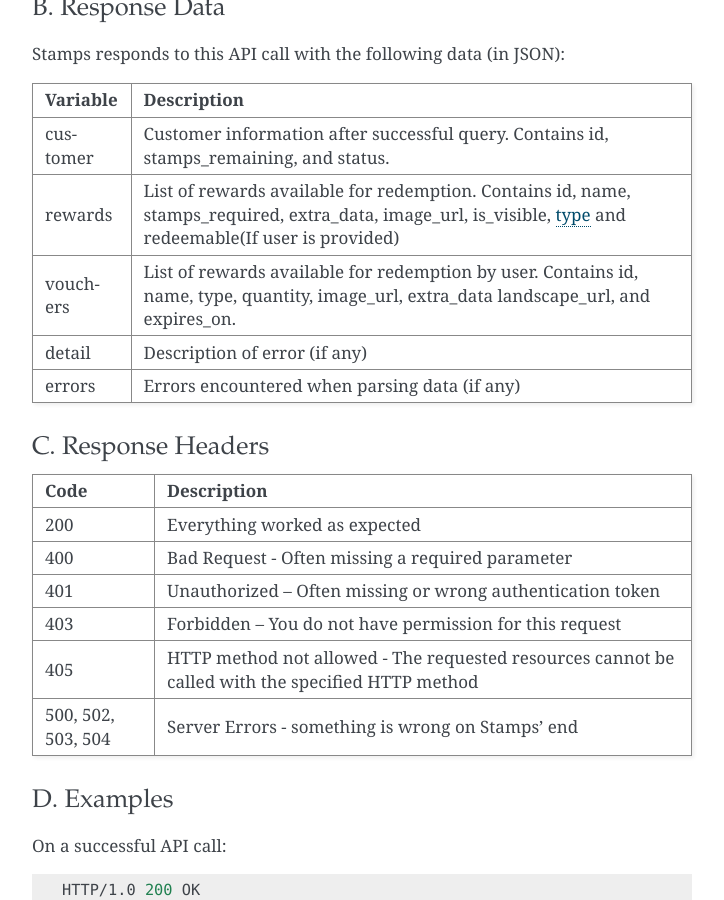
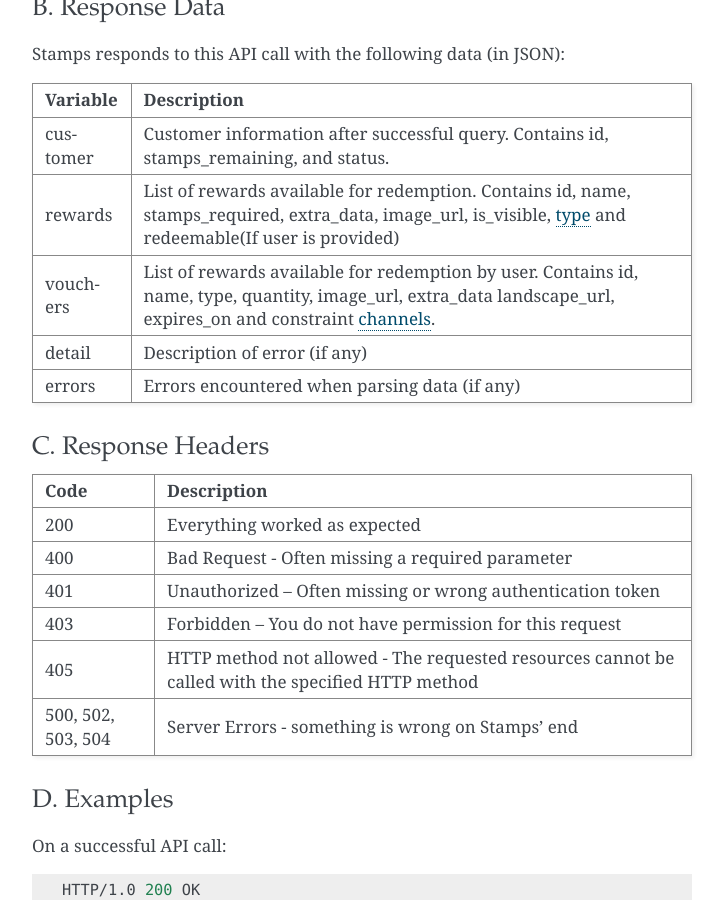
Before and after one commit to ui/stamps-api-docs, a Sphinx documentation site: the page built from source/reward_api.rst, in a window 1280 px wide and 900 px high, scrolled down 995 px. Shown: the whole window, without its empty margins (388-1112 px from the left). Built offline with Sphinx 7.4.7, drawn with Linux system fonts in a browser that asks for light colours; some of the changed text lies outside the part shown.

Commit message:
update api voucher and reward response channels

```diff
--- a/source/reward_api.rst
+++ b/source/reward_api.rst
@@ -47,7 +47,7 @@ rewards             List of rewards available for redemption.
                     :ref:`type <Reward Type>` and redeemable(If user is provided)
 vouchers            List of rewards available for redemption by user.
                     Contains  id, name, type, quantity, image_url, extra_data
-                    landscape_url, and expires_on.
+                    landscape_url, expires_on and constraint :ref:`channels <Channel Type>`.
 detail              Description of error (if any)
 errors              Errors encountered when parsing
                     data (if any)
@@ -171,6 +171,9 @@ On a successful API call:
           "expires_on": "13-02-2013 00:00",
           "terms": "input your birthday for get voucher on your birthday",
           "quantity": 1,
+          "constraint": {
+              "channels": [1, 2]
+          },
           "extra_data": {
              "SKU": "PROMO-birthday-20-off"
           },
@@ -186,6 +189,9 @@ On a successful API call:
           "terms": "sign up at stamps and get Free product A",
           "quantity": 2,
           "extra_data": {},
+          "constraint": {
+              "channels": [1, 2, 3, 4, 5, 6]
+          },
         }
       ],
       "customer": {
```
Also changed, not shown: source/voucher_api.rst (+8 -0 lines).
